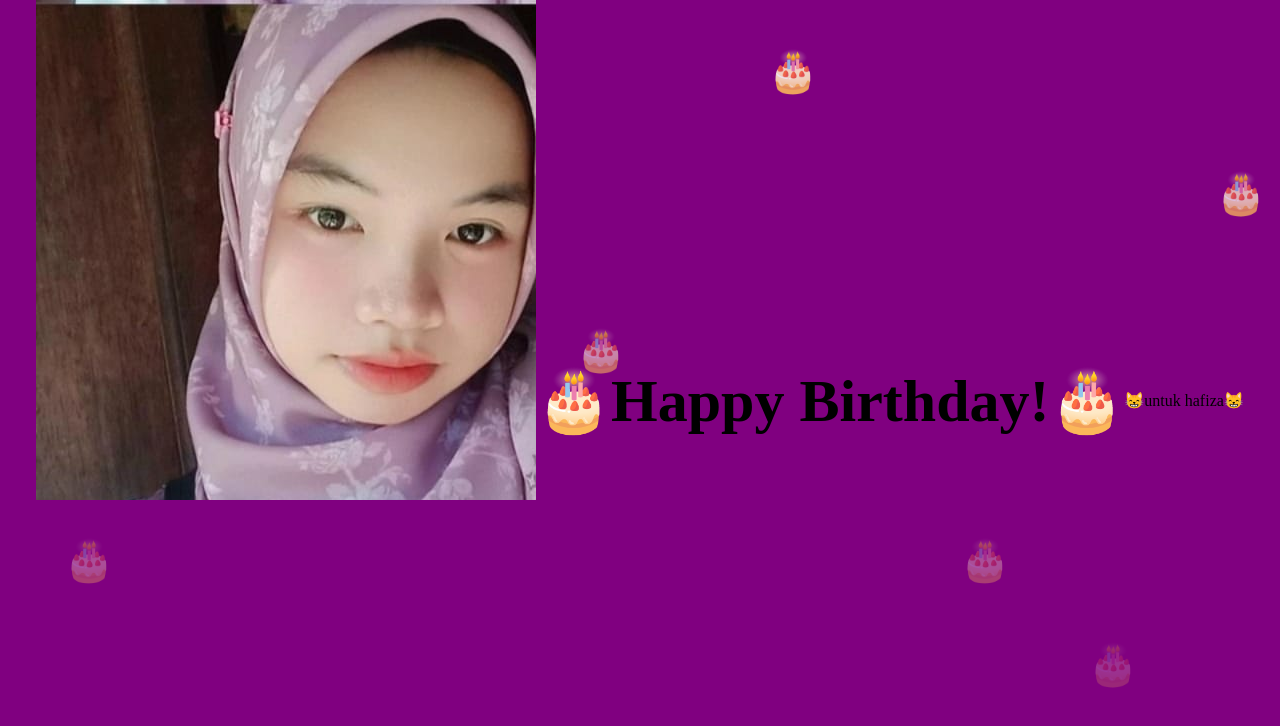
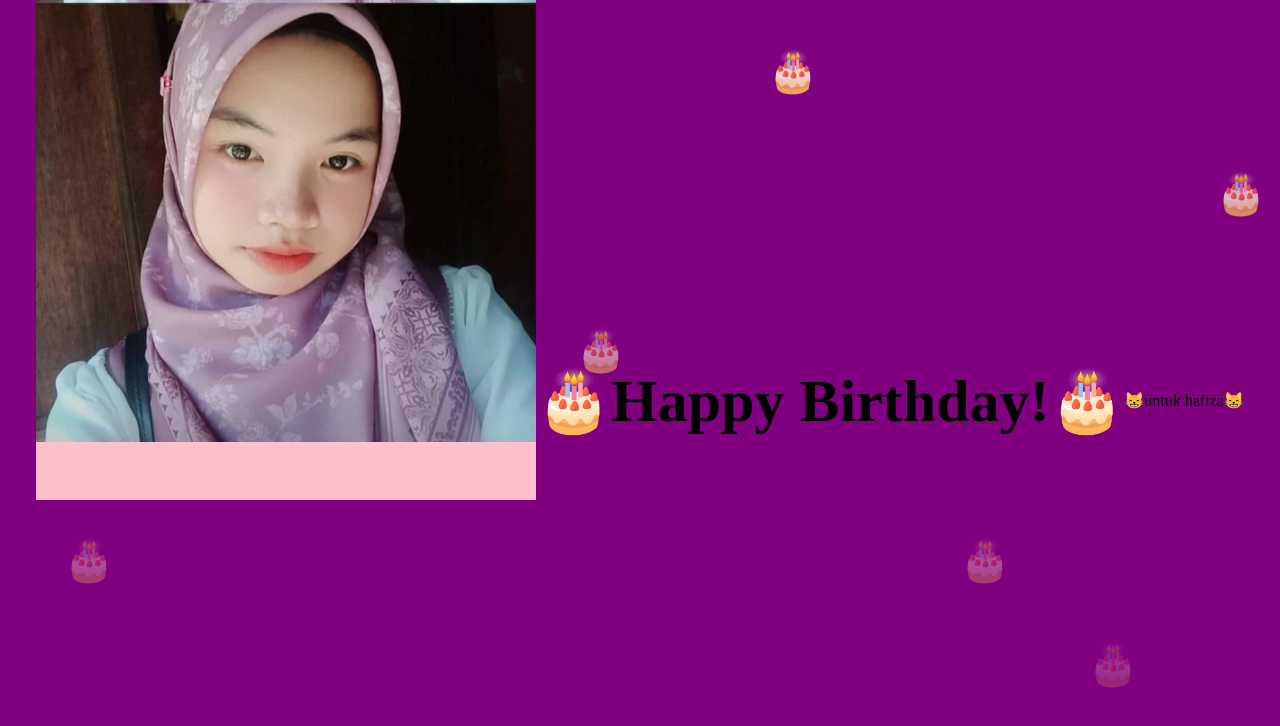
Before and after one commit to nabilacc1234567-code/dari_nabil1, a plain HTML site: page index.html in a window 1280 px wide. Drawn offline with Linux system fonts and the light colour scheme.

Commit message:
Update style.css

```diff
--- a/style.css
+++ b/style.css
@@ -13,6 +13,10 @@ body {
     background-color: pink;
     animation: gerak 1s infinite alternate;
     overflow: hidden;
+}
+.box img{
+    width:100%;
+    height:auto;
 }
 
 @keyframes gerak {
@@ -80,4 +84,5 @@ body{
 }
 h1{
     font-size: 60px;
+
 }
```
